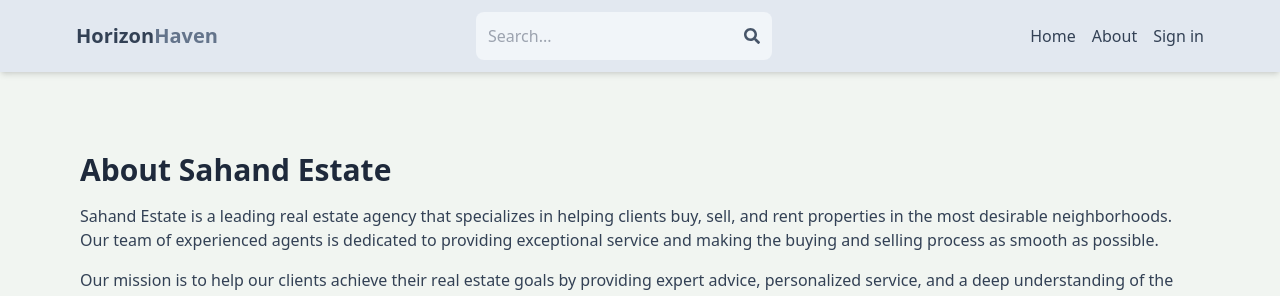
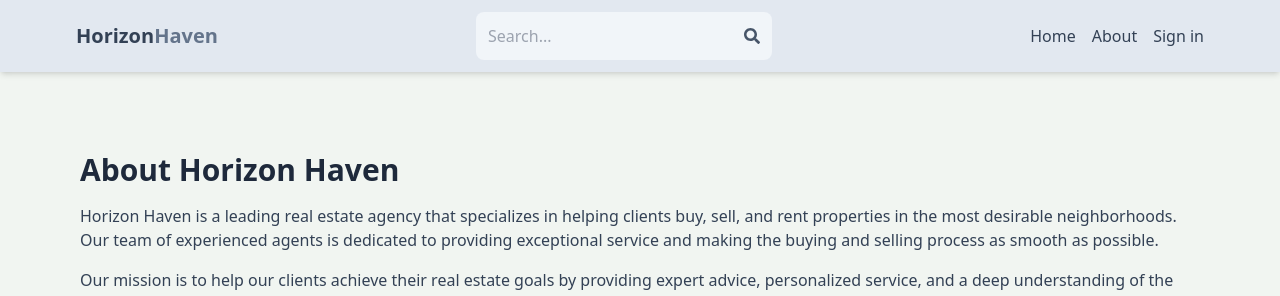
Before and after one commit to tayyab-tariq/real-estate, a React (Vite) app in the folder client/: page /about in a window 1280 px wide. Shown: the top 296 px of the page. Built offline with nearby package versions, Linux system fonts and the light colour scheme; no server answers.

Commit message:
About Update

```diff
--- a/client/src/pages/About.jsx
+++ b/client/src/pages/About.jsx
@@ -1,8 +1,8 @@
 const About = () => {
   return (
     <div className='py-20 px-4 max-w-6xl mx-auto'>
-      <h1 className='text-3xl font-bold mb-4 text-slate-800'>About Sahand Estate</h1>
-      <p className='mb-4 text-slate-700'>Sahand Estate is a leading real estate agency that specializes in helping clients buy, sell, and rent properties in the most desirable neighborhoods. Our team of experienced agents is dedicated to providing exceptional service and making the buying and selling process as smooth as possible.</p>
+      <h1 className='text-3xl font-bold mb-4 text-slate-800'>About Horizon Haven</h1>
+      <p className='mb-4 text-slate-700'>Horizon Haven is a leading real estate agency that specializes in helping clients buy, sell, and rent properties in the most desirable neighborhoods. Our team of experienced agents is dedicated to providing exceptional service and making the buying and selling process as smooth as possible.</p>
       <p className='mb-4 text-slate-700'>
       Our mission is to help our clients achieve their real estate goals by providing expert advice, personalized service, and a deep understanding of the local market. Whether you are looking to buy, sell, or rent a property, we are here to help you every step of the way.
       </p>
```
